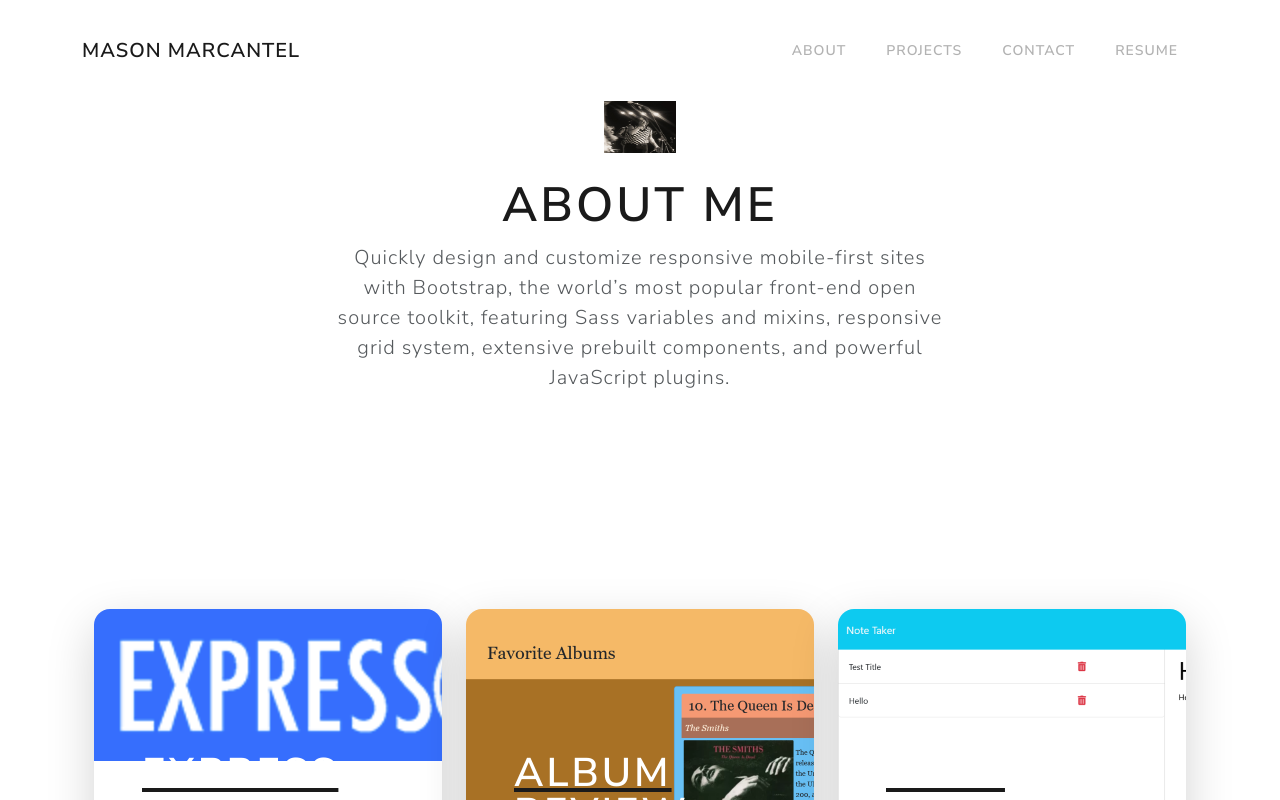
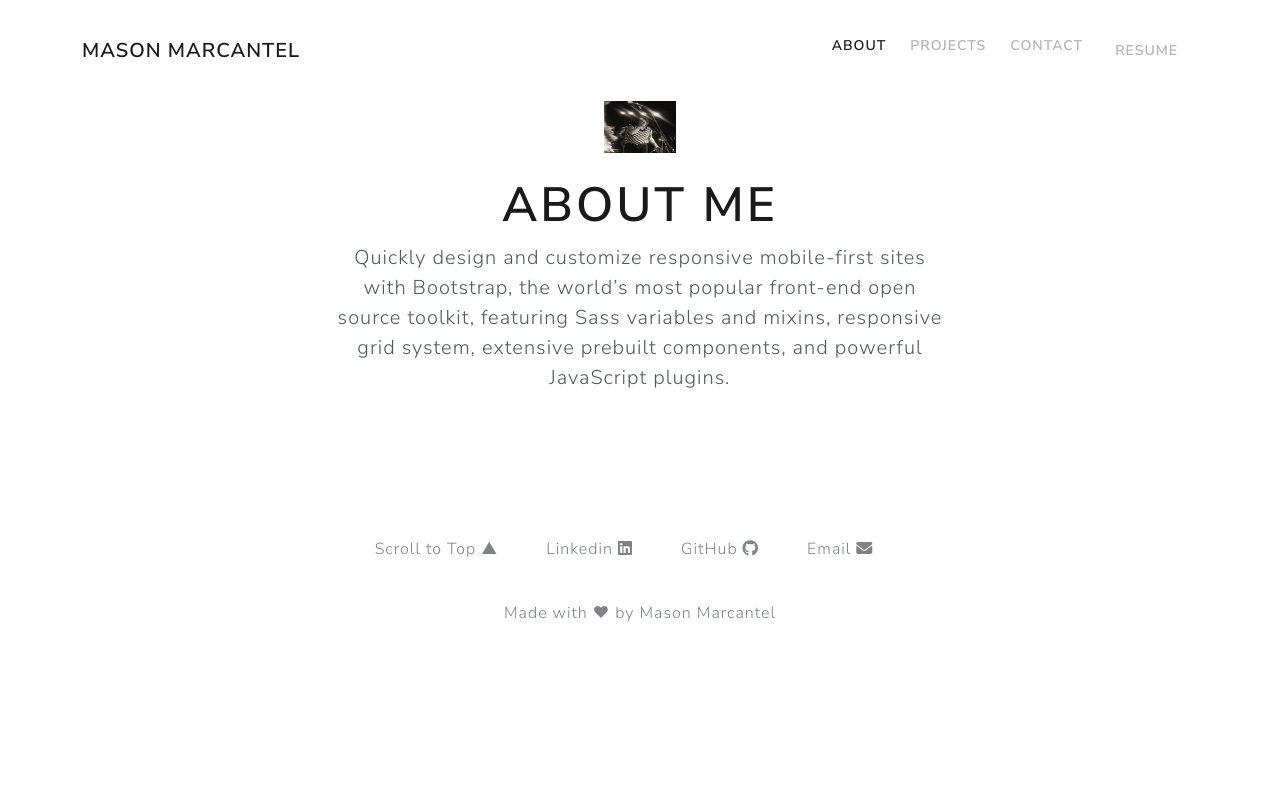
Before and after one commit to MasonMarc/React-Portfolio, a React (Create React App) app in the folder portfolio/: page / in a window 1280 px wide. Shown: the top 800 px of the page. Built offline with nearby package versions, Linux system fonts and the light colour scheme.

Commit message:
got pages to load on click for navbar instead of all at once

```diff
--- a/portfolio/public/index.html
+++ b/portfolio/public/index.html
@@ -24,7 +24,7 @@
       work correctly both with client-side routing and a non-root public URL.
       Learn how to configure a non-root public URL by running `npm run build`.
     -->
-    <title>React App</title>
+    <title>Mason Marcantel</title>
   </head>
   <body>
     <noscript>You need to enable JavaScript to run this app.</noscript>
--- a/portfolio/src/components/Display.js
+++ b/portfolio/src/components/Display.js
@@ -1,4 +1,4 @@
-import React from 'react';
+import React, { useState } from 'react';
 import Nav from './Nav';
 import About from './About';
 import Projects from './Projects';
@@ -30,43 +30,44 @@ const projects = [
 ];
 
 export default function Display() {
-  return (
-<div>
+  const [currentPage, setCurrentPage] = useState('About');
 
-<div>
-  <Nav/>
-</div>
-
-<div>
-  <About/>
-</div>
-
-<div class="container px-4 py-5" id="custom-cards">
+  const renderPage = () => {
+    if (currentPage === 'About') {
+      return <About />;
+    }
+    if (currentPage === 'Contact') {
+      return <Contact />;
+    }
+    if (currentPage === 'Projects') {
+      return <div class="container px-4 py-5" id="custom-cards">
         <div class="row row-cols-1 row-cols-lg-3 align-items-stretch g-4 py-5">
           <Projects title={projects[0].title}
             description={projects[0].description}
             url={projects[0].url}
-  photoUrl={projects[0].photoUrl}/>
+            photoUrl={projects[0].photoUrl} />
           <Projects title={projects[1].title}
             description={projects[1].description}
             url={projects[1].url}
-  photoUrl={projects[1].photoUrl}/>
+            photoUrl={projects[1].photoUrl} />
           <Projects title={projects[2].title}
             description={projects[2].description}
             url={projects[2].url}
-  photoUrl={projects[2].photoUrl}/>
+            photoUrl={projects[2].photoUrl} />
+        </div>
+      </div>;
+    }
+  };
+
+  const handlePageChange = (page) => setCurrentPage(page);
+
+  return (
+    <div>
+      <Nav currentPage={currentPage} handlePageChange={handlePageChange} />
+      {renderPage()}
+      <div>
+        <Footer />
       </div>
     </div>
-
-<div>
-  <Contact/>
-</div>
-
-<div>
-  <Footer/>
-</div>
-
-</div>
-
   );
 }
--- a/portfolio/src/components/Nav.js
+++ b/portfolio/src/components/Nav.js
@@ -1,6 +1,6 @@
 import React from 'react';
 
-export default function Nav() {
+export default function Nav({ currentPage, handlePageChange }) {
 
   return (
     <nav class="navbar navbar-expand-lg bg-secondary text-uppercase fixed-top" id="mainNav">
@@ -14,13 +14,24 @@ export default function Nav() {
         </button>
         <div class="collapse navbar-collapse" id="navbarResponsive">
             <ul class="navbar-nav ms-auto">
-                <li class="nav-item mx-0 mx-lg-1"><a class="nav-link py-3 px-0 px-lg-3 rounded"
-                        href="#about">About</a></li>
-                <li class="nav-item mx-0 mx-lg-1"><a class="nav-link py-3 px-0 px-lg-3 rounded"
-                        href="#project">Projects</a></li>
-                <li class="nav-item mx-0 mx-lg-1"><a class="nav-link py-3 px-0 px-lg-3 rounded"
-                        href="#contact">Contact</a></li>
-                <li class="nav-item mx-0 mx-lg-1"><a class="nav-link py-3 px-0 px-lg-3 rounded"
+                <li class="nav-item mx-0 mx-lg-1">
+                  <a class="nav-link py-3 px-0 px-lg-3 rounded"
+                        href="#about"
+                        onClick={() => handlePageChange('About')}
+          className={currentPage === 'About' ? 'nav-link active' : 'nav-link'}
+          >About</a></li>
+                <li class="nav-item mx-0 mx-lg-1">
+                  <a class="nav-link py-3 px-0 px-lg-3 rounded"
+                        href="#projects"
+                        onClick={() => handlePageChange('Projects')}
+          className={currentPage === 'Projects' ? 'nav-link active' : 'nav-link'}>Projects</a></li>
+                <li class="nav-item mx-0 mx-lg-1">
+                  <a class="nav-link py-3 px-0 px-lg-3 rounded"
+                        href="#contact"
+                        onClick={() => handlePageChange('Contact')}
+          className={currentPage === 'Contact' ? 'nav-link active' : 'nav-link'}>Contact</a></li>
+                <li class="nav-item mx-0 mx-lg-1">
+                  <a class="nav-link py-3 px-0 px-lg-3 rounded"
                         href="#resume">Resume</a></li>
             </ul>
         </div>
```
Lines whose indentation alone changed are shown as unchanged.
